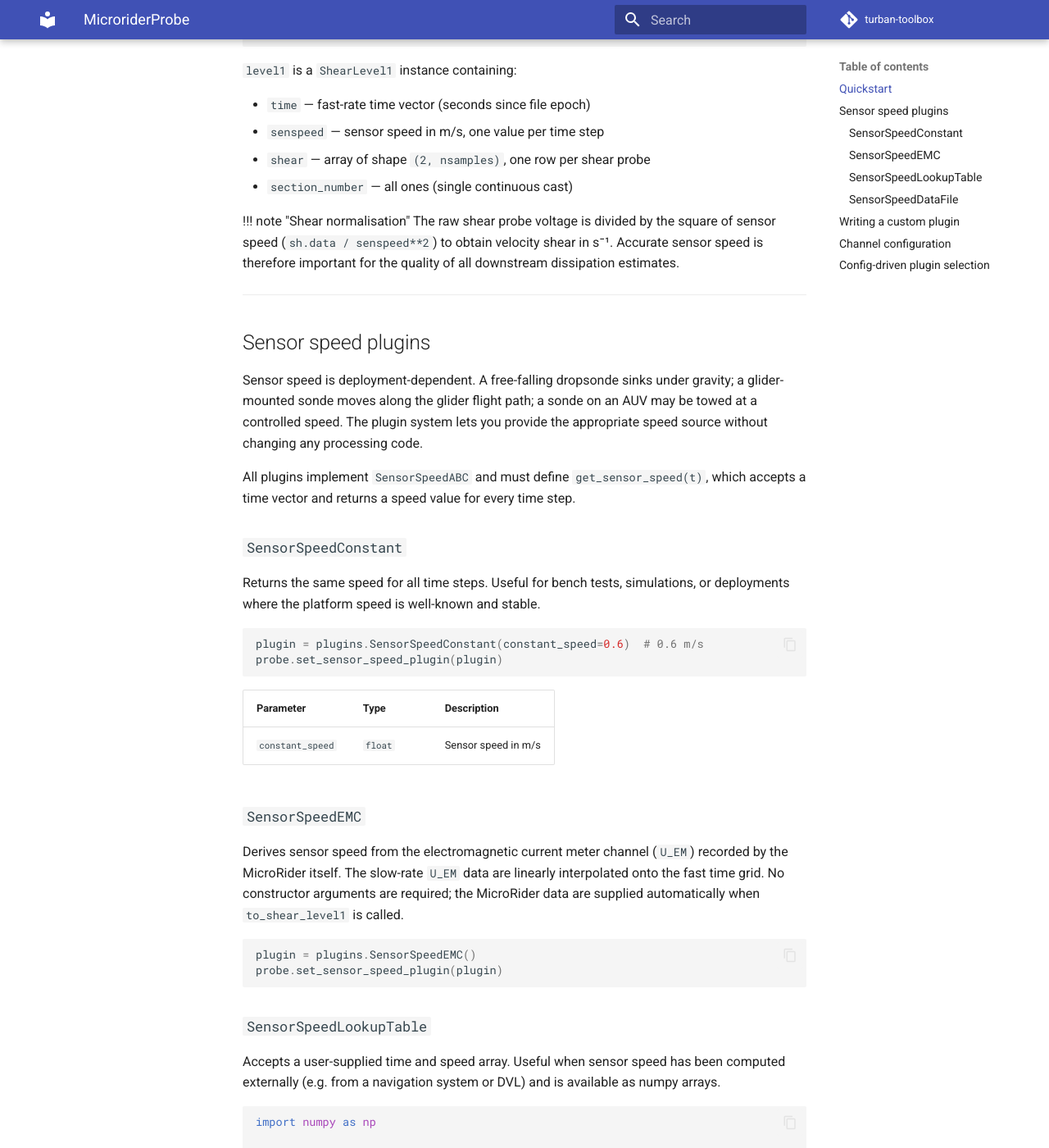
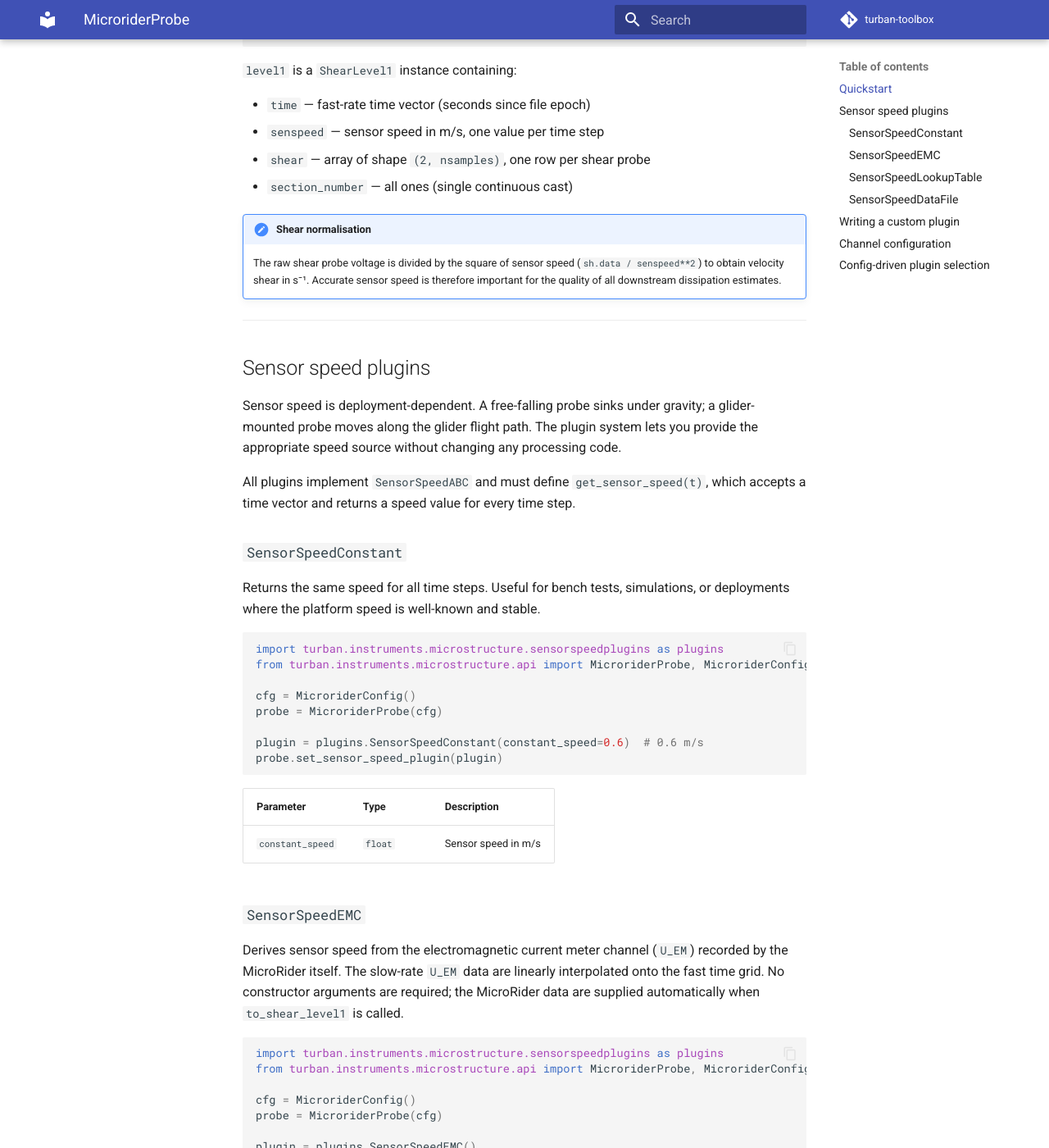
Before and after one commit to turban-toolbox/turban-toolbox, an MkDocs documentation site: the page built from docs/microrider.md, in a window 1280 px wide and 1400 px high, scrolled down 1032 px. Shown: the whole window at 82% size. Built offline with MkDocs 1.6.1 and Material for MkDocs 9.7.7, drawn with Linux system fonts in a browser that asks for light colours; comment, search, counter and statistics services are not loaded; some of the changed text lies outside the part shown.

Commit message:
Updates documentation and fixes typing errors.

````diff
--- a/docs/microrider.md
+++ b/docs/microrider.md
@@ -52,18 +52,19 @@
 - `shear` — array of shape `(2, nsamples)`, one row per shear probe
 - `section_number` — all ones (single continuous cast)
 
+
 !!! note "Shear normalisation"
-    The raw shear probe voltage is divided by the square of sensor speed
-    (`sh.data / senspeed**2`) to obtain velocity shear in s⁻¹. Accurate sensor
-    speed is therefore important for the quality of all downstream dissipation estimates.
+	The raw shear probe voltage is divided by the square of sensor speed
+	(`sh.data / senspeed**2`) to obtain velocity shear in s⁻¹. Accurate sensor
+	speed is therefore important for the quality of all downstream dissipation estimates.
 
 ---
 
 ## Sensor speed plugins
 
-Sensor speed is deployment-dependent. A free-falling dropsonde sinks under gravity; a
-glider-mounted sonde moves along the glider flight path; a sonde on an AUV may be towed
-at a controlled speed. The plugin system lets you provide the appropriate speed source
+Sensor speed is deployment-dependent. A free-falling probe sinks under
+gravity; a glider-mounted probe moves along the glider flight
+path. The plugin system lets you provide the appropriate speed source
 without changing any processing code.
 
 All plugins implement `SensorSpeedABC` and must define `get_sensor_speed(t)`, which
@@ -75,6 +76,12 @@
 deployments where the platform speed is well-known and stable.
 
 ```python
+import turban.instruments.microstructure.sensorspeedplugins as plugins
+from turban.instruments.microstructure.api import MicroriderProbe, MicroriderConfig
+
+cfg = MicroriderConfig()
+probe = MicroriderProbe(cfg)
+
 plugin = plugins.SensorSpeedConstant(constant_speed=0.6)  # 0.6 m/s
 probe.set_sensor_speed_plugin(plugin)
 ```
@@ -91,6 +98,12 @@
 automatically when `to_shear_level1` is called.
 
 ```python
+import turban.instruments.microstructure.sensorspeedplugins as plugins
+from turban.instruments.microstructure.api import MicroriderProbe, MicroriderConfig
+
+cfg = MicroriderConfig()
+probe = MicroriderProbe(cfg)
+
 plugin = plugins.SensorSpeedEMC()
 probe.set_sensor_speed_plugin(plugin)
 ```
@@ -101,7 +114,11 @@
 externally (e.g. from a navigation system or DVL) and is available as numpy arrays.
 
 ```python
-import numpy as np
+import turban.instruments.microstructure.sensorspeedplugins as plugins
+from turban.instruments.microstructure.api import MicroriderProbe, MicroriderConfig
+
+cfg = MicroriderConfig()
+probe = MicroriderProbe(cfg)
 
 plugin = plugins.SensorSpeedLookupTable()
 plugin.from_timeseries(t=time_array, U=speed_array)
@@ -120,6 +137,12 @@
 one row per sample. Internally uses `SensorSpeedLookupTable`.
 
 ```python
+import turban.instruments.microstructure.sensorspeedplugins as plugins
+from turban.instruments.microstructure.api import MicroriderProbe, MicroriderConfig
+
+cfg = MicroriderConfig()
+probe = MicroriderProbe(cfg)
+
 plugin = plugins.SensorSpeedDataFile(filename="path/to/speed.txt")
 probe.set_sensor_speed_plugin(plugin)
 ```
--- a/mkdocs.yml
+++ b/mkdocs.yml
@@ -23,6 +23,7 @@
   - footnotes
   - attr_list
   - pymdownx.superfences
+  - admonition
 
 nav:
   - Home: index.md
````
Also changed, not shown: other parts of docs/microrider.md (+3 -2 lines).
